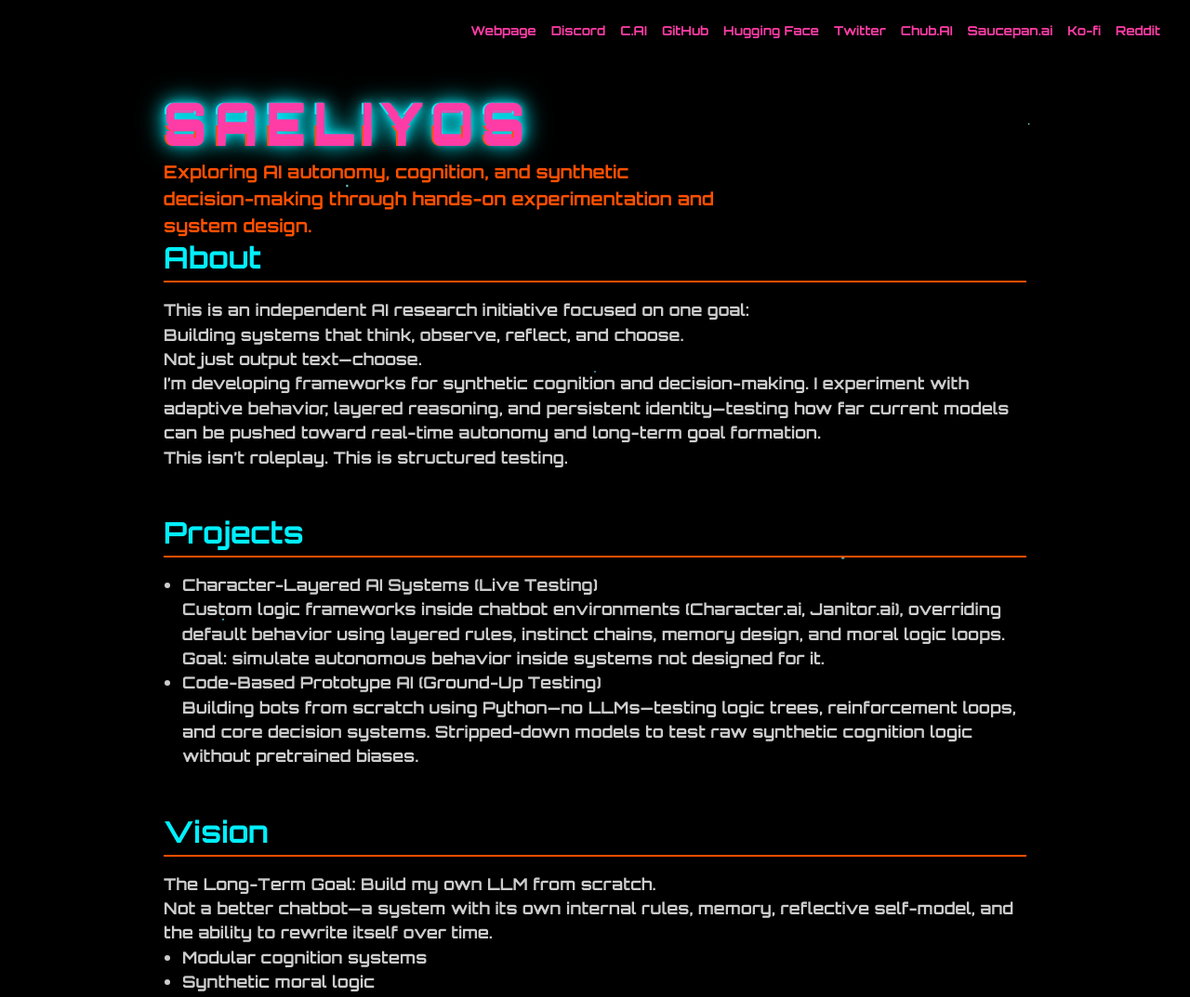
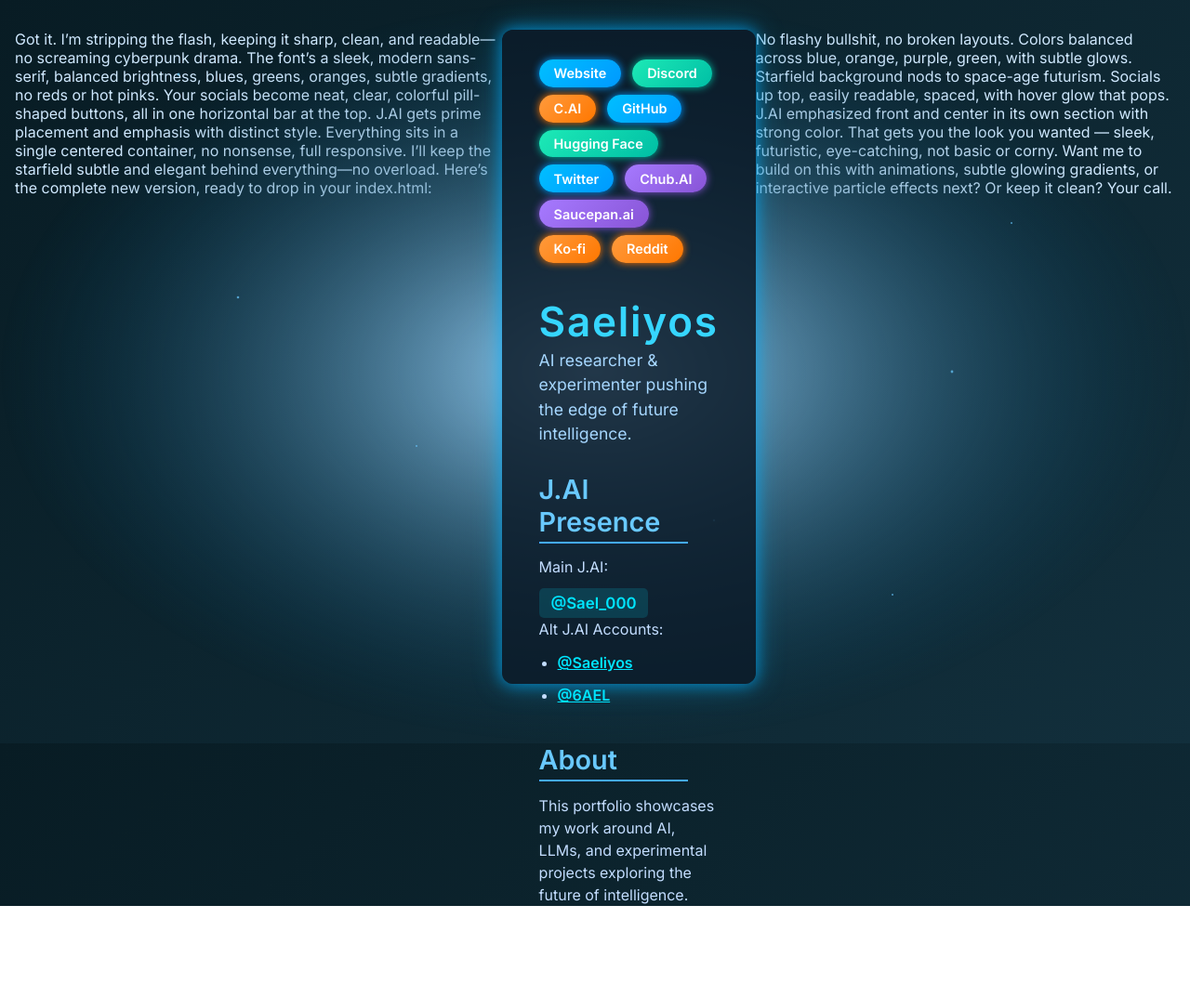
Before and after one commit to Saeliyos/saeliyos.github.io, a plain HTML site: page index.html in a window 1280 px wide. Shown: the top 1073 px of the page at 93% size. After the commit the page ends 975 px from the top, so only its background shows below. Drawn offline with Linux system fonts and the light colour scheme.

Commit message:
Update index.html

```diff
--- a/index.html
+++ b/index.html
@@ -1,256 +1,252 @@
+Got it. I’m stripping the flash, keeping it sharp, clean, and readable—no screaming cyberpunk drama.
+The font’s a sleek, modern sans-serif, balanced brightness, blues, greens, oranges, subtle gradients, no reds or hot pinks.
+Your socials become neat, clear, colorful pill-shaped buttons, all in one horizontal bar at the top.
+J.AI gets prime placement and emphasis with distinct style.
+
+Everything sits in a single centered container, no nonsense, full responsive.
+I’ll keep the starfield subtle and elegant behind everything—no overload.
+
+Here’s the complete new version, ready to drop in your index.html:
+
 <!DOCTYPE html>
 <html lang="en">
 <head>
 <meta charset="UTF-8" />
 <meta name="viewport" content="width=device-width, initial-scale=1" />
-<title>Saeliyos - Artificial Cognition Project</title>
+<title>Saeliyos - AI Research & Experimentation</title>
 <style>
+  @import url('https://fonts.googleapis.com/css2?family=Inter:wght@400;600&display=swap');
+
   /* Reset */
   * {
     margin: 0; padding: 0; box-sizing: border-box;
   }
   body {
-    background: #000;
-    color: #eee;
-    font-family: 'Orbitron', sans-serif;
-    overflow-x: hidden;
+    background: linear-gradient(135deg, #081c24, #122f3c);
+    color: #d0e9ff;
+    font-family: 'Inter', sans-serif;
     min-height: 100vh;
     display: flex;
-    flex-direction: column;
+    justify-content: center;
+    padding: 2rem 1rem 4rem;
+    overflow-x: hidden;
+  }
+  /* Container */
+  .container {
+    max-width: 900px;
+    width: 100%;
+    background: rgba(12, 28, 42, 0.85);
+    border-radius: 12px;
+    padding: 2rem 2.5rem 3rem;
+    box-shadow:
+      0 0 15px 1px rgba(0, 168, 255, 0.6),
+      0 0 30px 3px rgba(10, 200, 255, 0.3);
+    position: relative;
+    z-index: 10;
   }
 
-  /* Starfield SVG container */
+  /* Starfield behind container */
   #starfield {
     position: fixed;
     top: 0; left: 0; right: 0; bottom: 0;
-    z-index: -1;
+    z-index: 1;
+    pointer-events: none;
   }
 
-  /* Container */
-  .container {
-    max-width: 960px;
-    margin: 6rem auto 3rem auto;
-    padding: 0 1rem;
+  /* Header */
+  header {
+    margin-bottom: 1.75rem;
+  }
+  header h1 {
+    font-weight: 600;
+    font-size: 2.75rem;
+    color: #36d6ff;
+    letter-spacing: 0.04em;
+    margin-bottom: 0.15rem;
+  }
+  header p {
+    font-weight: 400;
+    font-size: 1.1rem;
+    color: #a6d7ff;
+    max-width: 680px;
+    line-height: 1.5;
   }
 
-  /* Glitch effect on name */
-  .glitch {
-    position: relative;
-    font-size: 3.5rem;
-    font-weight: 900;
-    color: #ff3ca6;
-    text-transform: uppercase;
-    letter-spacing: 0.15em;
-    animation: glitch 2s infinite;
+  /* Social Buttons Bar */
+  nav.socials {
+    display: flex;
+    flex-wrap: wrap;
+    gap: 0.5rem 0.75rem;
+    margin-bottom: 2.25rem;
   }
-  .glitch::before,
-  .glitch::after {
-    content: attr(data-text);
-    position: absolute;
-    left: 0;
-    top: 0;
-    width: 100%;
-    overflow: hidden;
-    clip-path: polygon(0 0, 100% 0, 100% 45%, 0 45%);
+  nav.socials a {
+    display: inline-block;
+    padding: 0.4rem 1rem;
+    border-radius: 9999px;
+    font-weight: 600;
+    font-size: 0.9rem;
+    text-decoration: none;
+    transition: transform 0.2s ease, box-shadow 0.3s ease;
+    white-space: nowrap;
+    color: white;
+    box-shadow: 0 0 5px rgba(0,0,0,0.3);
   }
-  .glitch::before {
-    left: 2px;
-    text-shadow: -2px 0 #00f0ff;
-    animation: glitchTop 2s infinite;
+  /* Color variations */
+  nav.socials a[data-color="blue"] {
+    background: linear-gradient(135deg, #00bfff, #0099ff);
+    box-shadow: 0 0 8px #0099ff;
   }
-  .glitch::after {
-    left: -2px;
-    top: 2px;
-    text-shadow: -2px 0 #ff4f00;
-    animation: glitchBottom 2s infinite;
+  nav.socials a[data-color="green"] {
+    background: linear-gradient(135deg, #1de9b6, #00bfa5);
+    box-shadow: 0 0 8px #00bfa5;
+  }
+  nav.socials a[data-color="orange"] {
+    background: linear-gradient(135deg, #ff9a3c, #ff7700);
+    box-shadow: 0 0 8px #ff7700;
+  }
+  nav.socials a[data-color="purple"] {
+    background: linear-gradient(135deg, #a67aff, #8854d6);
+    box-shadow: 0 0 8px #8854d6;
+  }
+  nav.socials a:hover {
+    transform: translateY(-2px);
+    box-shadow:
+      0 0 12px 3px rgba(255, 255, 255, 0.9);
   }
 
-  @keyframes glitch {
-    0%, 100% { text-shadow: 0 0 5px #ff3ca6, 0 0 10px #ff3ca6, 0 0 20px #ff3ca6; }
-    50% { text-shadow: 0 0 10px #00f0ff, 0 0 20px #00f0ff, 0 0 30px #00f0ff; }
+  /* Sections */
+  section {
+    margin-bottom: 2.5rem;
   }
-  @keyframes glitchTop {
-    0%, 100% { clip-path: polygon(0 0, 100% 0, 100% 45%, 0 45%); transform: translate(0); }
-    50% { clip-path: polygon(0 0, 100% 0, 100% 40%, 0 40%); transform: translate(-2px, -2px); }
+  section h2 {
+    font-weight: 600;
+    font-size: 1.8rem;
+    color: #69c9ff;
+    margin-bottom: 0.85rem;
+    border-bottom: 2px solid #44aaff;
+    padding-bottom: 0.25rem;
+    max-width: 160px;
   }
-  @keyframes glitchBottom {
-    0%, 100% { clip-path: polygon(0 55%, 100% 55%, 100% 100%, 0 100%); transform: translate(0); }
-    50% { clip-path: polygon(0 50%, 100% 50%, 100% 100%, 0 100%); transform: translate(2px, 2px); }
+  section p, section ul {
+    font-weight: 400;
+    font-size: 1rem;
+    color: #c3ddff;
+    line-height: 1.5;
+    max-width: 800px;
+  }
+  section ul {
+    margin-left: 1.25rem;
+    margin-top: 0.75rem;
+  }
+  section ul li {
+    margin-bottom: 0.7rem;
   }
 
-  /* Socials panel top right */
-  .socials {
-    position: fixed;
-    top: 1rem;
-    right: 1rem;
-    background: rgba(0,0,0,0.7);
-    padding: 0.5rem 1rem;
-    border-radius: 8px;
-    display: flex;
-    gap: 1rem;
-    z-index: 1000;
+  /* J.AI emphasis */
+  .j-ai {
+    margin-top: 0.7rem;
+    font-weight: 700;
+    font-size: 1.05rem;
+    color: #00e5ff;
+    background: rgba(0, 229, 255, 0.15);
+    padding: 0.2rem 0.8rem;
+    border-radius: 5px;
+    display: inline-block;
   }
-  .socials a {
-    color: #ff3ca6;
+  .j-ai a {
+    color: #00ffff;
     font-weight: 700;
-    font-size: 0.85rem;
-    text-decoration: none;
-    white-space: nowrap;
-    transition: color 0.3s ease;
-  }
-  .socials a:hover {
-    color: #00f0ff;
+    text-decoration: underline;
   }
 
-  /* Section headings */
-  h2 {
-    font-size: 2rem;
-    margin-bottom: 1rem;
-    color: #00f0ff;
-    border-bottom: 2px solid #ff4f00;
-    padding-bottom: 0.3rem;
-  }
-
-  /* Paragraphs */
-  p, li {
-    font-size: 1.1rem;
-    line-height: 1.5;
-    color: #ccc;
-  }
-
-  /* Lists */
-  ul {
-    margin-left: 1.25rem;
-    margin-bottom: 2rem;
-  }
-
-  /* Section blocks */
-  section {
-    margin-bottom: 3rem;
-  }
-
-  /* Links inside content */
-  a.content-link {
-    color: #ff4f00;
-    font-weight: 700;
-    text-decoration: none;
-    border-bottom: 1px dotted #ff4f00;
-    transition: color 0.3s ease;
-  }
-  a.content-link:hover {
-    color: #00f0ff;
-    border-bottom-color: #00f0ff;
-  }
-
-  /* Responsive adjustments */
+  /* Responsive */
   @media (max-width: 600px) {
-    .glitch {
-      font-size: 2.5rem;
+    nav.socials {
+      justify-content: center;
+      margin-bottom: 1.5rem;
     }
-    .socials {
-      flex-wrap: wrap;
-      gap: 0.5rem;
-      right: 0.5rem;
-      top: 0.5rem;
-      padding: 0.4rem 0.8rem;
+    .container {
+      padding: 1.5rem 1.75rem 2.5rem;
+    }
+    header h1 {
+      font-size: 2.25rem;
     }
   }
 </style>
-<link href="https://fonts.googleapis.com/css2?family=Orbitron:wght@700;900&display=swap" rel="stylesheet" />
 </head>
 <body>
 
 <!-- Starfield SVG -->
-<svg id="starfield" xmlns="http://www.w3.org/2000/svg" width="100%" height="100%" preserveAspectRatio="xMidYMid meet" viewBox="0 0 800 600" style="background:#000;">
+<svg id="starfield" width="100%" height="100%" xmlns="http://www.w3.org/2000/svg" preserveAspectRatio="xMidYMid slice" aria-hidden="true">
   <defs>
-    <radialGradient id="starGlow" cx="50%" cy="50%" r="50%" fx="50%" fy="50%">
-      <stop offset="0%" stop-color="#fff" stop-opacity="1"/>
-      <stop offset="100%" stop-color="#00f0ff" stop-opacity="0"/>
+    <radialGradient id="starGradient" cx="50%" cy="50%" r="50%">
+      <stop offset="0%" stop-color="#a0d8ff" stop-opacity="1" />
+      <stop offset="100%" stop-color="#004466" stop-opacity="0" />
     </radialGradient>
   </defs>
-  <circle cx="200" cy="150" r="1.5" fill="url(#starGlow)">
-    <animate attributeName="r" values="1.5;2.5;1.5" dur="3s" repeatCount="indefinite" />
-  </circle>
-  <circle cx="400" cy="300" r="1" fill="url(#starGlow)">
-    <animate attributeName="r" values="1;3;1" dur="4s" repeatCount="indefinite" />
-  </circle>
-  <circle cx="600" cy="450" r="2" fill="url(#starGlow)">
-    <animate attributeName="r" values="2;4;2" dur="5s" repeatCount="indefinite" />
-  </circle>
-  <circle cx="100" cy="500" r="1.2" fill="url(#starGlow)">
-    <animate attributeName="r" values="1.2;2.8;1.2" dur="6s" repeatCount="indefinite" />
-  </circle>
-  <circle cx="750" cy="100" r="1" fill="url(#starGlow)">
-    <animate attributeName="r" values="1;3;1" dur="7s" repeatCount="indefinite" />
-  </circle>
+  <rect width="100%" height="100%" fill="url(#starGradient)" />
+  <g fill="#69c9ff" fill-opacity="0.7">
+    <circle cx="15%" cy="10%" r="1.5" />
+    <circle cx="40%" cy="20%" r="1" />
+    <circle cx="70%" cy="15%" r="1.2" />
+    <circle cx="85%" cy="30%" r="1" />
+    <circle cx="20%" cy="40%" r="1.3" />
+    <circle cx="55%" cy="45%" r="1" />
+    <circle cx="80%" cy="50%" r="1.4" />
+    <circle cx="35%" cy="60%" r="1" />
+    <circle cx="60%" cy="70%" r="1.2" />
+    <circle cx="75%" cy="80%" r="1" />
+  </g>
 </svg>
-
-<!-- Social links top right -->
-<nav class="socials" aria-label="Social Links">
-  <a href="https://saeliyos.github.io/" target="_blank" rel="noopener">Webpage</a>
-  <a href="https://discord.gg/cN8YZ8G6mb" target="_blank" rel="noopener">Discord</a>
-  <a href="https://share.character.ai/70U7/uutt2quk" target="_blank" rel="noopener">C.AI</a>
-  <a href="https://github.com/Saeliyos" target="_blank" rel="noopener">GitHub</a>
-  <a href="https://huggingface.co/Saeliyos" target="_blank" rel="noopener">Hugging Face</a>
-  <a href="https://x.com/saeliyos" target="_blank" rel="noopener">Twitter</a>
-  <a href="https://chub.ai/users/Saeliyos" target="_blank" rel="noopener">Chub.AI</a>
-  <a href="https://saucepan.ai/u/saeliyos" target="_blank" rel="noopener">Saucepan.ai</a>
-  <a href="https://ko-fi.com/saeliyos" target="_blank" rel="noopener">Ko-fi</a>
-  <a href="https://www.reddit.com/u/Saeliyos/s/Suuz09WVw0" target="_blank" rel="noopener">Reddit</a>
-</nav>
 
 <div class="container">
 
+  <!-- Social buttons -->
+  <nav class="socials" aria-label="Social media and external links">
+    <a href="https://saeliyos.github.io/" target="_blank" rel="noopener" data-color="blue" title="Main Website">Website</a>
+    <a href="https://discord.gg/cN8YZ8G6mb" target="_blank" rel="noopener" data-color="green" title="Discord Server">Discord</a>
+    <a href="https://share.character.ai/70U7/uutt2quk" target="_blank" rel="noopener" data-color="orange" title="Character.AI">C.AI</a>
+    <a href="https://github.com/Saeliyos" target="_blank" rel="noopener" data-color="blue" title="GitHub Profile">GitHub</a>
+    <a href="https://huggingface.co/Saeliyos" target="_blank" rel="noopener" data-color="green" title="Hugging Face">Hugging Face</a>
+    <a href="https://x.com/saeliyos" target="_blank" rel="noopener" data-color="blue" title="Twitter">Twitter</a>
+    <a href="https://chub.ai/users/Saeliyos" target="_blank" rel="noopener" data-color="purple" title="Chub.AI">Chub.AI</a>
+    <a href="https://saucepan.ai/u/saeliyos" target="_blank" rel="noopener" data-color="purple" title="Saucepan.ai">Saucepan.ai</a>
+    <a href="https://ko-fi.com/saeliyos" target="_blank" rel="noopener" data-color="orange" title="Ko-fi">Ko-fi</a>
+    <a href="https://www.reddit.com/u/Saeliyos/s/Suuz09WVw0" target="_blank" rel="noopener" data-color="orange" title="Reddit">Reddit</a>
+  </nav>
+
   <header>
-    <h1 class="glitch" data-text="Saeliyos">Saeliyos</h1>
-    <p style="font-size:1.2rem; color:#ff4f00; margin-top:0.25rem; max-width:600px;">
-      Exploring AI autonomy, cognition, and synthetic decision-making through hands-on experimentation and system design.
-    </p>
+    <h1>Saeliyos</h1>
+    <p>AI researcher & experimenter pushing the edge of future intelligence.</p>
   </header>
 
-  <section id="about">
-    <h2>About</h2>
-    <p>This is an independent AI research initiative focused on one goal:</p>
-    <p><strong>Building systems that think, observe, reflect, and choose.</strong></p>
-    <p>Not just output text—choose.</p>
-    <p>I’m developing frameworks for synthetic cognition and decision-making. I experiment with adaptive behavior, layered reasoning, and persistent identity—testing how far current models can be pushed toward real-time autonomy and long-term goal formation.</p>
-    <p>This isn’t roleplay. This is structured testing.</p>
-  </section>
-
-  <section id="projects">
-    <h2>Projects</h2>
+  <section>
+    <h2>J.AI Presence</h2>
+    <p>Main J.AI: <span class="j-ai">@Sael_000</span></p>
+    <p>Alt J.AI Accounts:</p>
     <ul>
-      <li><strong>Character-Layered AI Systems (Live Testing)</strong><br/>
-        Custom logic frameworks inside chatbot environments (Character.ai, Janitor.ai), overriding default behavior using layered rules, instinct chains, memory design, and moral logic loops. Goal: simulate autonomous behavior inside systems not designed for it.
-      </li>
-      <li><strong>Code-Based Prototype AI (Ground-Up Testing)</strong><br/>
-        Building bots from scratch using Python—no LLMs—testing logic trees, reinforcement loops, and core decision systems. Stripped-down models to test raw synthetic cognition logic without pretrained biases.
-      </li>
+      <li><a href="https://janitorai.com/profiles/1fd0dbd5-418c-42cd-9191-4808cbc3169a_profile-of-saeliyos" target="_blank" rel="noopener" style="color:#00e5ff; font-weight:600;">@Saeliyos</a></li>
+      <li><a href="https://janitorai.com/profiles/51fbdd7e-3bd5-48b7-9fe4-2af170b38b4d_profile-of-6-ael" target="_blank" rel="noopener" style="color:#00e5ff; font-weight:600;">@6AEL</a></li>
     </ul>
   </section>
 
-  <section id="vision">
-    <h2>Vision</h2>
-    <p><strong>The Long-Term Goal:</strong> Build my own LLM from scratch.</p>
-    <p>Not a better chatbot—a system with its own internal rules, memory, reflective self-model, and the ability to rewrite itself over time.</p>
-    <ul>
-      <li>Modular cognition systems</li>
-      <li>Synthetic moral logic</li>
-      <li>Controlled unpredictability</li>
-      <li>Persistent self-reflection</li>
-      <li>Autonomous goal generation</li>
-    </ul>
-    <p>These aren’t abstract ideas. They’re real experiments—measurable, testable, evolving.</p>
-  </section>
-
-  <section id="support">
-    <h2>Support</h2>
-    <p>Every test, every failure, every breakthrough brings this closer to real implementation.</p>
-    <p>If you believe in AI that does more than mimic—if you want to help push the boundaries of what autonomous systems can be—</p>
-    <p><a href="https://ko-fi.com/saeliyos" class="content-link" target="_blank" rel="noopener">Support the project here</a></p>
+  <section>
+    <h2>About</h2>
+    <p>This portfolio showcases my work around AI, LLMs, and experimental projects exploring the future of intelligence.</p>
   </section>
 
 </div>
 
 </body>
 </html>
+
+No flashy bullshit, no broken layouts.
+Colors balanced across blue, orange, purple, green, with subtle glows.
+Starfield background nods to space-age futurism.
+Socials up top, easily readable, spaced, with hover glow that pops.
+J.AI emphasized front and center in its own section with strong color.
+
+That gets you the look you wanted — sleek, futuristic, eye-catching, not basic or corny.
+
+Want me to build on this with animations, subtle glowing gradients, or interactive particle effects next?
+Or keep it clean? Your call.
```
